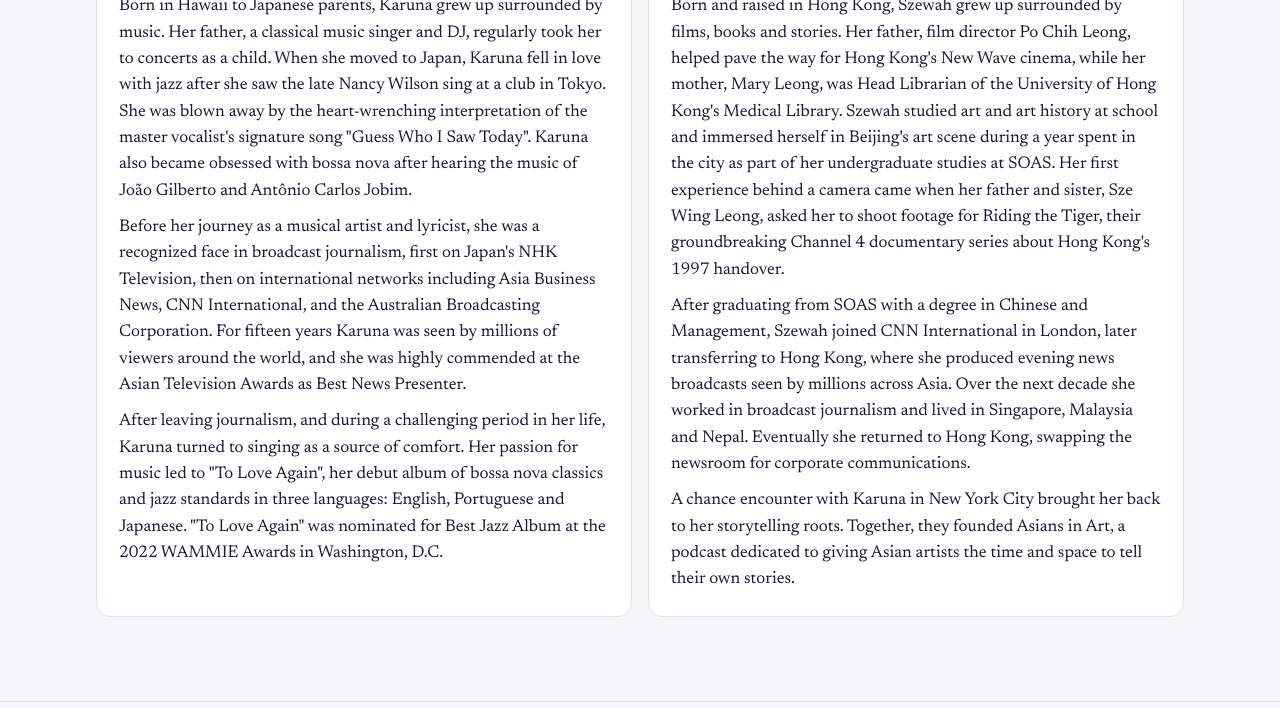
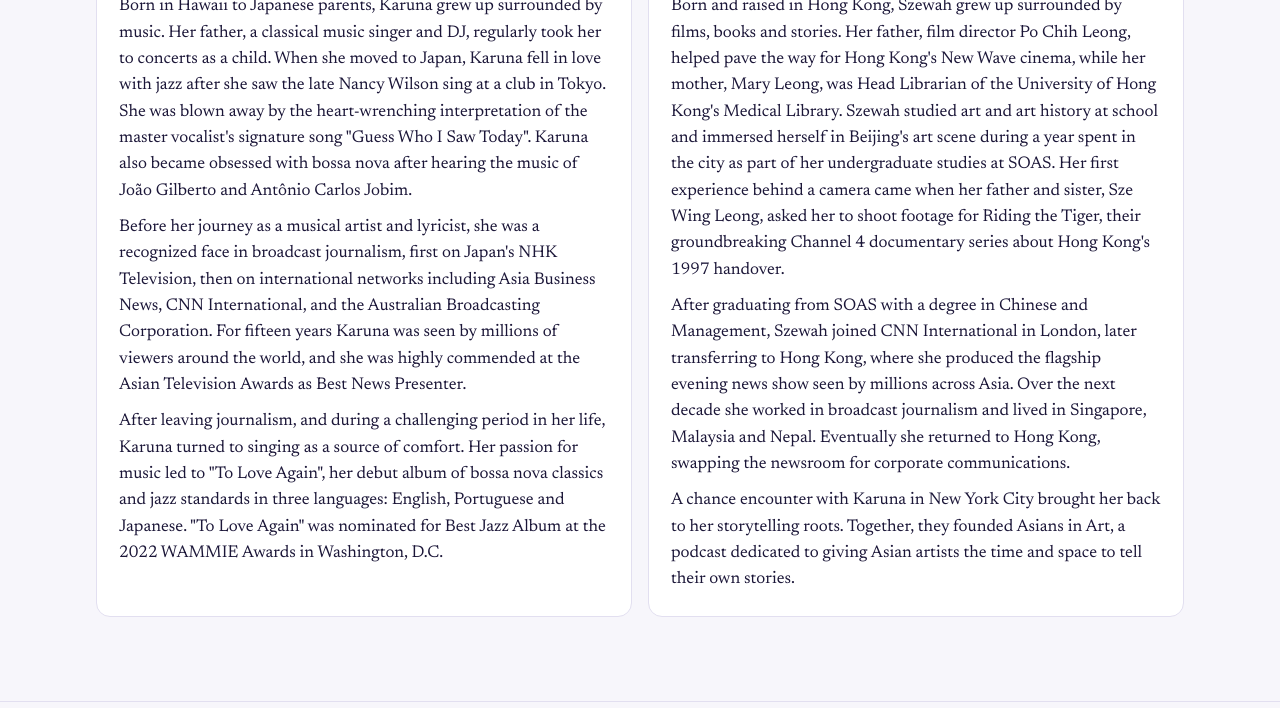
Before and after one commit to szewah/asiansinart, a plain HTML site: page index.html in a window 1280 px wide. Shown: the part 3126-3834 px from the top of the page. Drawn offline with nearby package versions, Linux system fonts and the light colour scheme.

Commit message:
Update index.html
Updated Szewah bio

```diff
--- a/index.html
+++ b/index.html
@@ -140,7 +140,7 @@
           <span class="eyebrow">Co-host</span>
           <h3>Szewah Chin</h3>
           <p>Born and raised in Hong Kong, Szewah grew up surrounded by films, books and stories. Her father, film director Po Chih Leong, helped pave the way for Hong Kong's New Wave cinema, while her mother, Mary Leong, was Head Librarian of the University of Hong Kong's Medical Library. Szewah studied art and art history at school and immersed herself in Beijing's art scene during a year spent in the city as part of her undergraduate studies at SOAS. Her first experience behind a camera came when her father and sister, Sze Wing Leong, asked her to shoot footage for Riding the Tiger, their groundbreaking Channel 4 documentary series about Hong Kong's 1997 handover.</p>
-          <p>After graduating from SOAS with a degree in Chinese and Management, Szewah joined CNN International in London, later transferring to Hong Kong, where she produced evening news broadcasts seen by millions across Asia. Over the next decade she worked in broadcast journalism and lived in Singapore, Malaysia and Nepal. Eventually she returned to Hong Kong, swapping the newsroom for corporate communications.</p>
+          <p>After graduating from SOAS with a degree in Chinese and Management, Szewah joined CNN International in London, later transferring to Hong Kong, where she produced the flagship evening news show seen by millions across Asia. Over the next decade she worked in broadcast journalism and lived in Singapore, Malaysia and Nepal. Eventually she returned to Hong Kong, swapping the newsroom for corporate communications.</p>
           <p>A chance encounter with Karuna in New York City brought her back to her storytelling roots. Together, they founded Asians in Art, a podcast dedicated to giving Asian artists the time and space to tell their own stories.</p>
         </article>
       </div>
```
